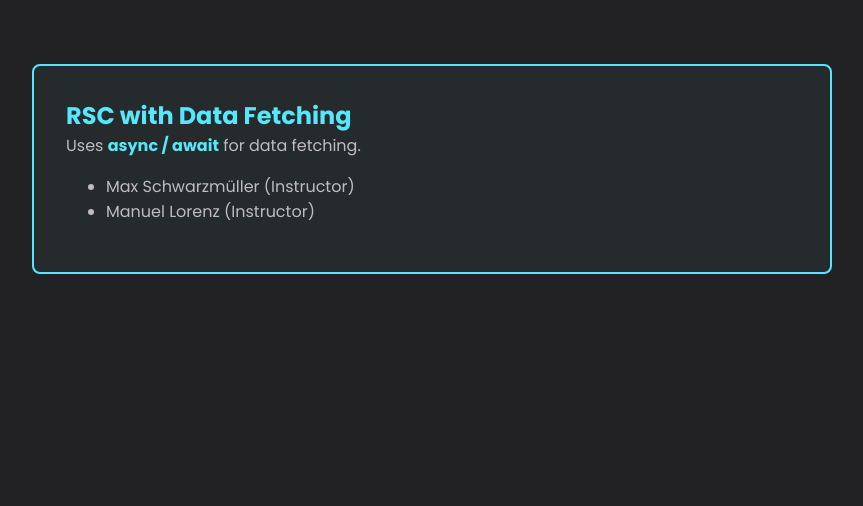
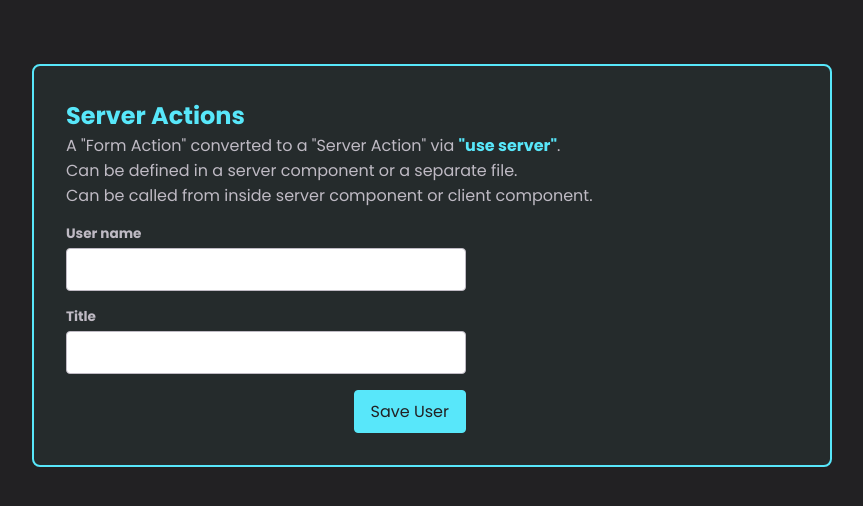
Before and after one commit to AnastasiosMpoletis/react-server-components-demo, a Next.js app: page / in a window 1280 px wide. Shown: the top 506 px of the page, without its empty margins (208-1071 px from the left). Built offline with nearby package versions, Linux system fonts and the light colour scheme.

Commit message:
L-512. Add client component ServerActionsDemo that contains a form and submits the form with  server users.saveUserAction function

```diff
--- /dev/null
+++ b/actions/users.js
@@ -0,0 +1,16 @@
+'use server';
+
+import fs from 'node:fs';
+
+export async function saveUserAction(formData) {
+  const data = fs.readFileSync('dummy-db.json', 'utf-8');
+  const instructors = JSON.parse(data);
+  const newInstructor = {
+    id: new Date().getTime().toString(),
+    name: formData.get('name'),
+    title: formData.get('title'),
+  };
+
+  instructors.push(newInstructor);
+  fs.writeFileSync('dummy-db.json', JSON.stringify(instructors));
+}
--- a/app/page.js
+++ b/app/page.js
@@ -1,9 +1,9 @@
-import DataFetchingDemo from "@/components/DataFetchingDemo.js";
+import ServerActionsDemo from "@/components/ServerActionsDemo.js";
 
 export default function Home() {
   return (
     <main>
-      <DataFetchingDemo />
+      <ServerActionsDemo />
     </main>
   );
 }
--- /dev/null
+++ b/components/ServerActionsDemo.js
@@ -0,0 +1,30 @@
+'use client';
+
+import { saveUserAction } from "@/actions/users.js";
+
+export default function ServerActionsDemo() {
+  return (
+    <div className='rsc'>
+      <h2>Server Actions</h2>
+      <p>
+        A "Form Action" converted to a "Server Action" via{' '}
+        <strong>"use server"</strong>.
+      </p>
+      <p>Can be defined in a server component or a separate file.</p>
+      <p>Can be called from inside server component or client component.</p>
+      <form action={saveUserAction}>
+        <p>
+          <label htmlFor='name'>User name</label>
+          <input type='text' id='name' name='name' required />
+        </p>
+        <p>
+          <label htmlFor='title'>Title</label>
+          <input type='text' id='title' name='title' required />
+        </p>
+        <p>
+          <button>Save User</button>
+        </p>
+      </form>
+    </div>
+  );
+}
```
